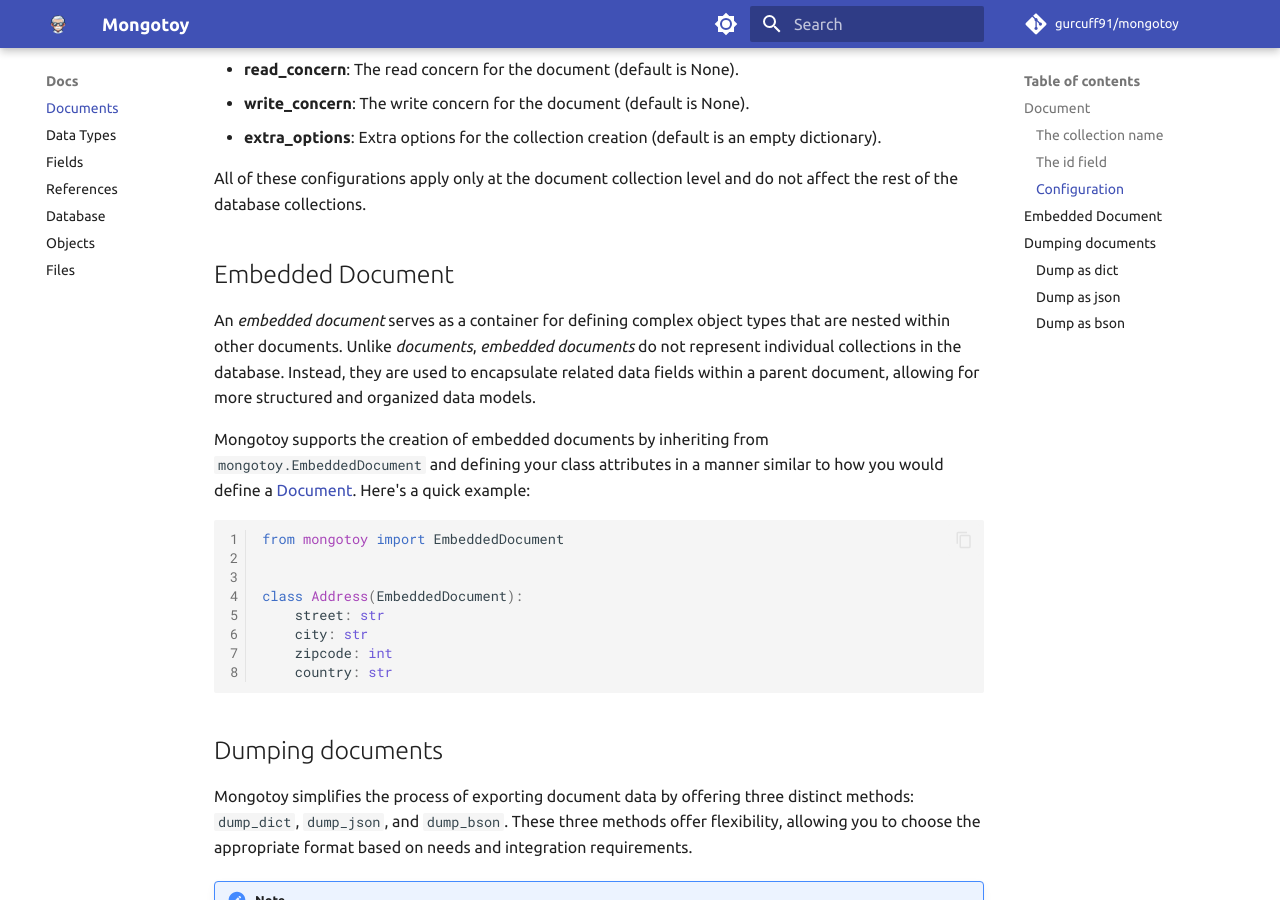
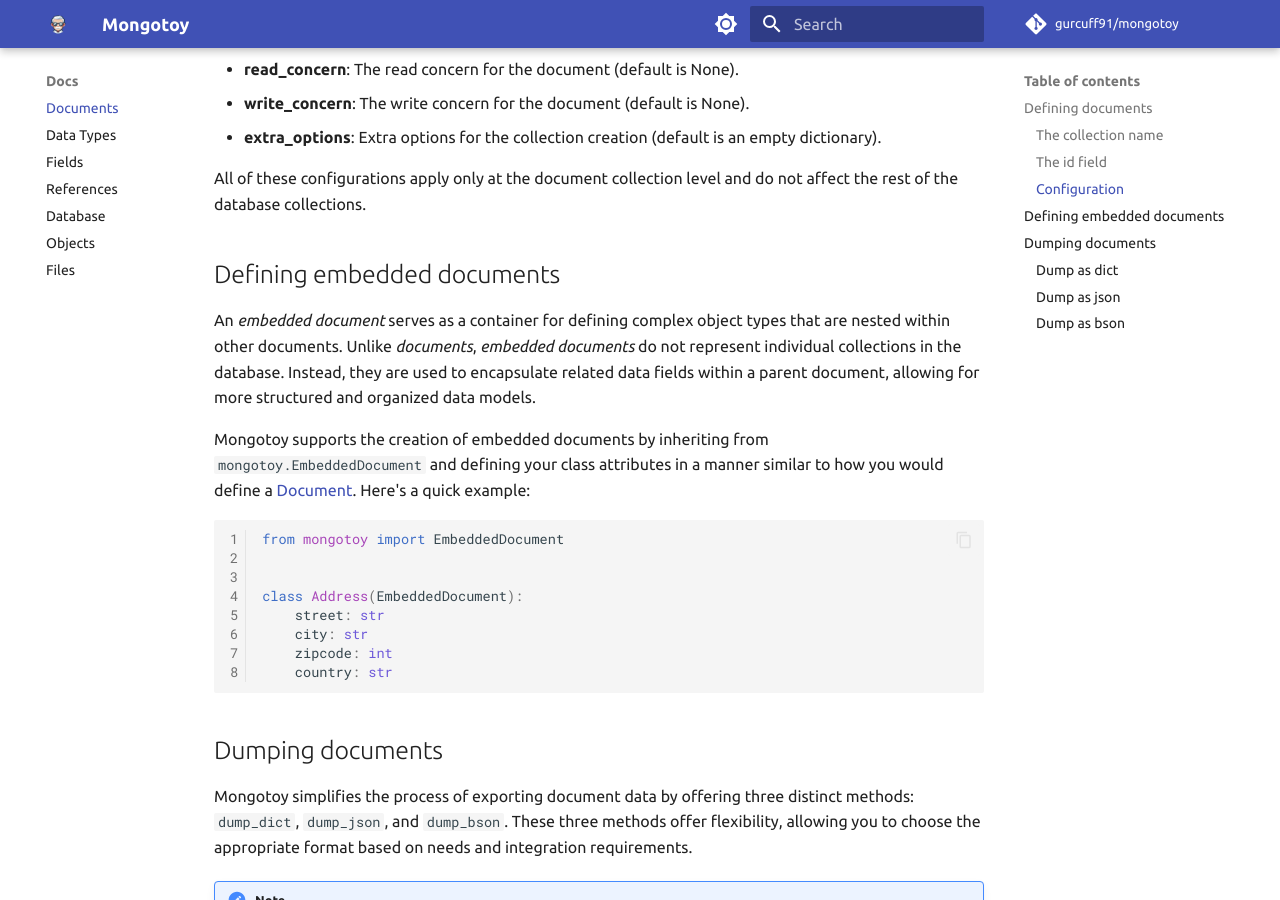
Before and after one commit to gurcuff91/mongotoy, an MkDocs documentation site: the page built from docs/docs/documents.md, in a window 1280 px wide and 900 px high, scrolled down 1988 px. Built offline with MkDocs 1.6.1 and Material for MkDocs 9.7.7, drawn with Linux system fonts in a browser that asks for light colours; comment, search, counter and statistics services are not loaded; some of the changed text lies outside the part shown.

Commit message:
Update into docs #9

```diff
--- a/docs/docs/documents.md
+++ b/docs/docs/documents.md
@@ -7,7 +7,7 @@
     }
 </style>
 
-## Document
+## Defining documents
 
 Defining documents in Mongotoy is straightforward. Simply inherit from `mongotoy.Document` class and define your class
 attributes similarly to how you would define a [Python dataclass](https://docs.python.org/3/library/dataclasses.html).
@@ -93,7 +93,7 @@
 database collections.
 
 
-## Embedded Document
+## Defining embedded documents
 
 An _embedded document_ serves as a container for defining complex object types that are nested within other
 documents. Unlike _documents_, _embedded documents_ do not represent individual collections in the database.
```
